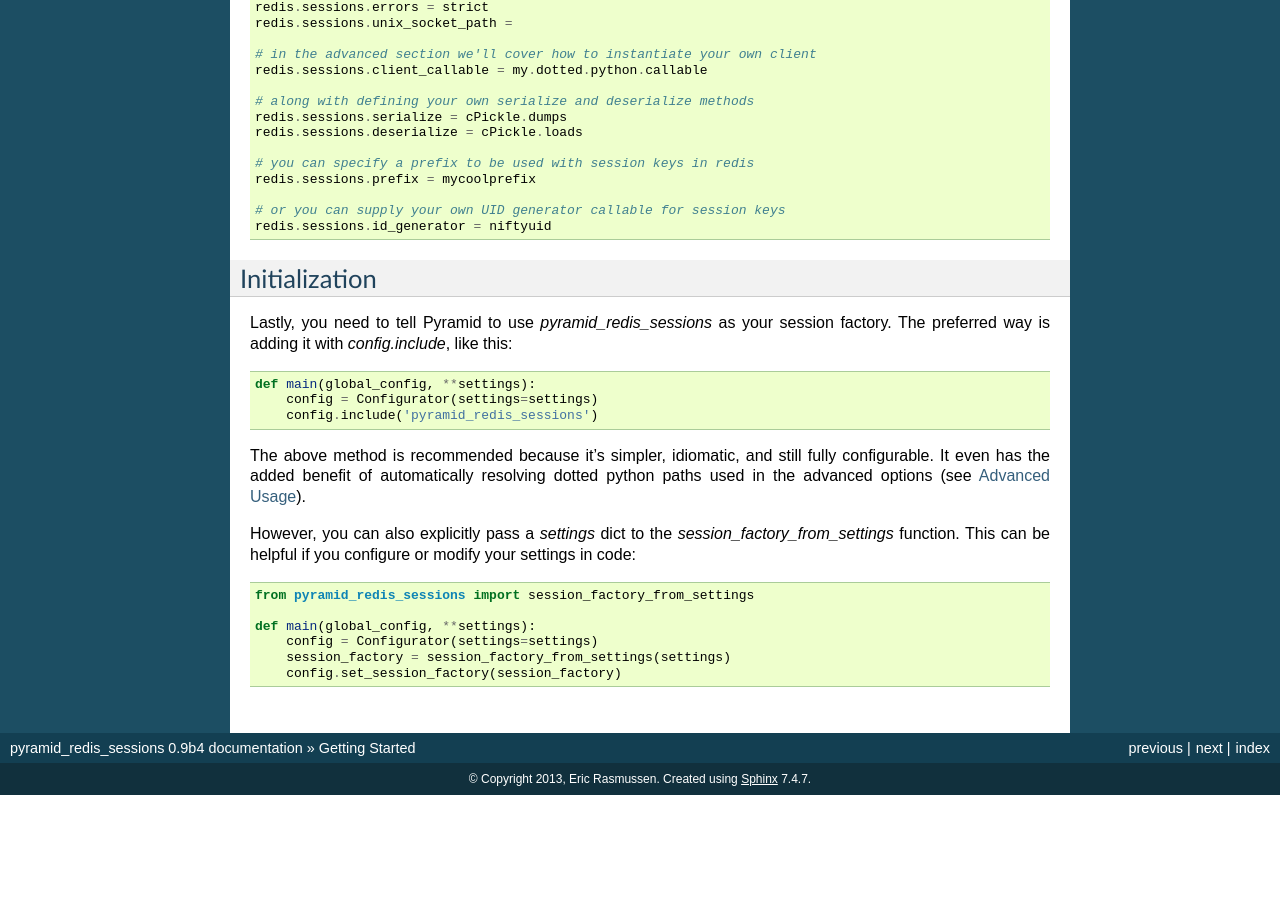
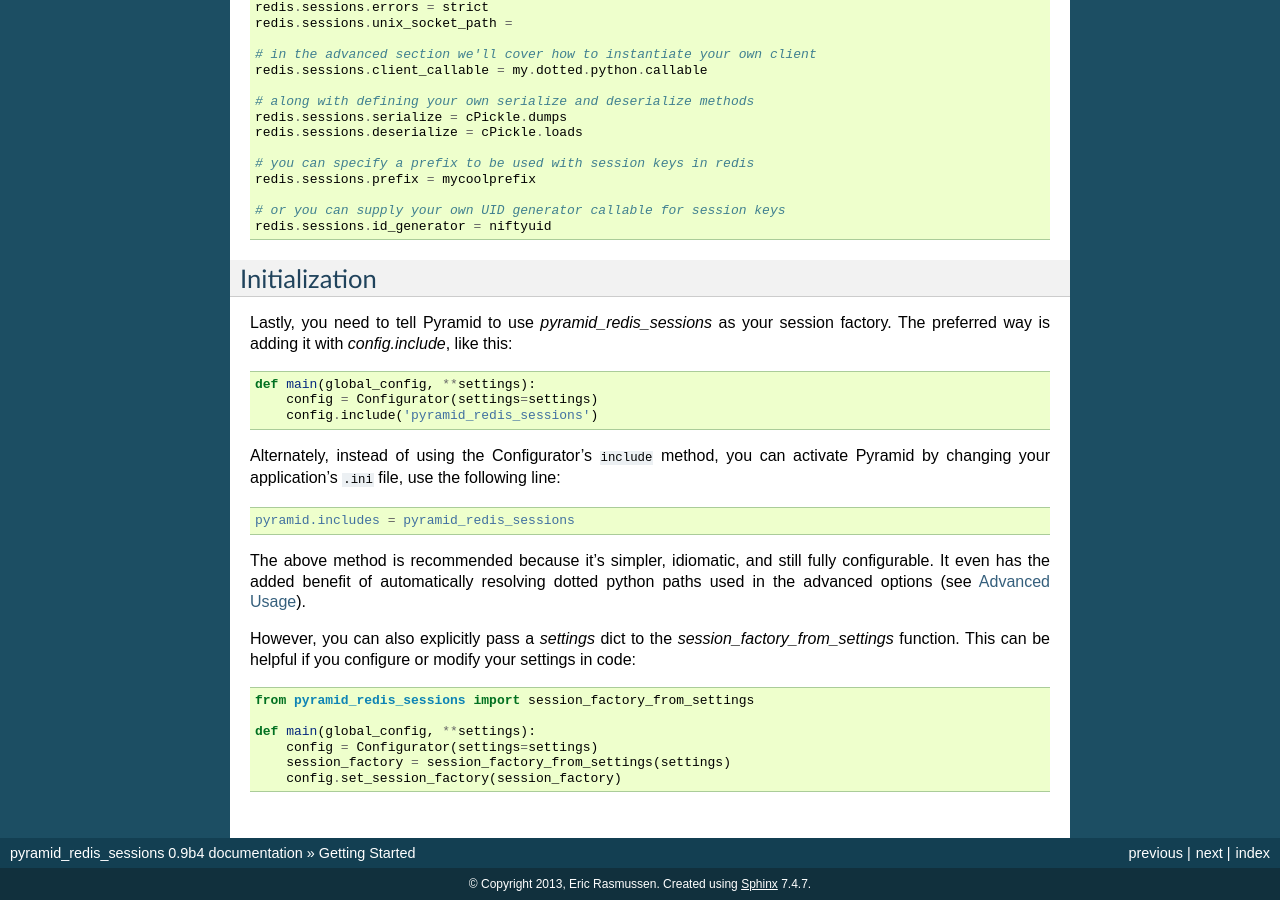
Before and after one commit to ericrasmussen/pyramid_redis_sessions, a Sphinx documentation site: the page built from pyramid_redis_sessions/docs/gettingstarted.rst, in a window 1280 px wide and 900 px high, scrolled down 1161 px. Built offline with Sphinx 7.4.7, drawn with Linux system fonts in a browser that asks for light colours; before the commit the page ends 1956 px from its top, so only the background shows below that.

Commit message:
Add paragrpah on how to do an include using pyramid.includes in .ini

```diff
--- a/pyramid_redis_sessions/docs/gettingstarted.rst
+++ b/pyramid_redis_sessions/docs/gettingstarted.rst
@@ -91,6 +91,13 @@
         config = Configurator(settings=settings)
         config.include('pyramid_redis_sessions')
 
+Alternately, instead of using the Configurator's ``include`` method, you can
+activate Pyramid by changing your application's ``.ini`` file, use the
+following line:
+
+.. code-block:: ini
+
+   pyramid.includes = pyramid_redis_sessions
 
 The above method is recommended because it's simpler, idiomatic, and still fully
 configurable. It even has the added benefit of automatically resolving dotted
```
